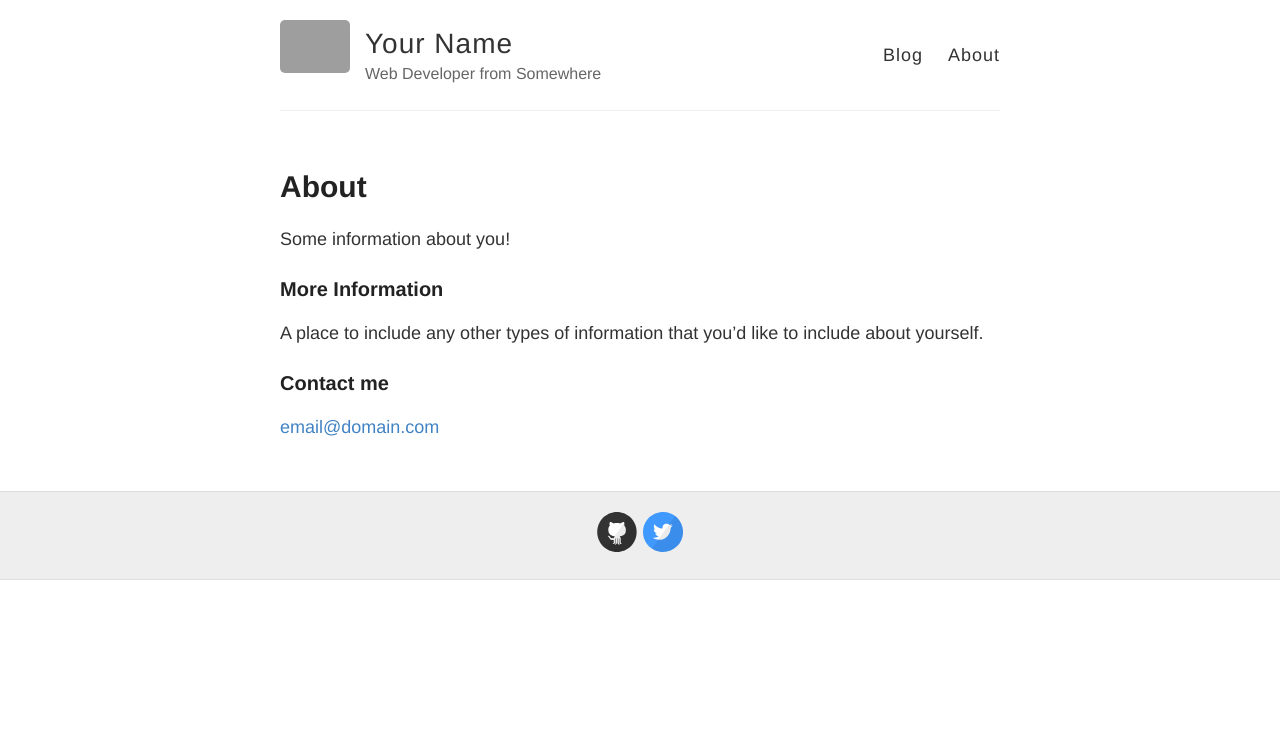
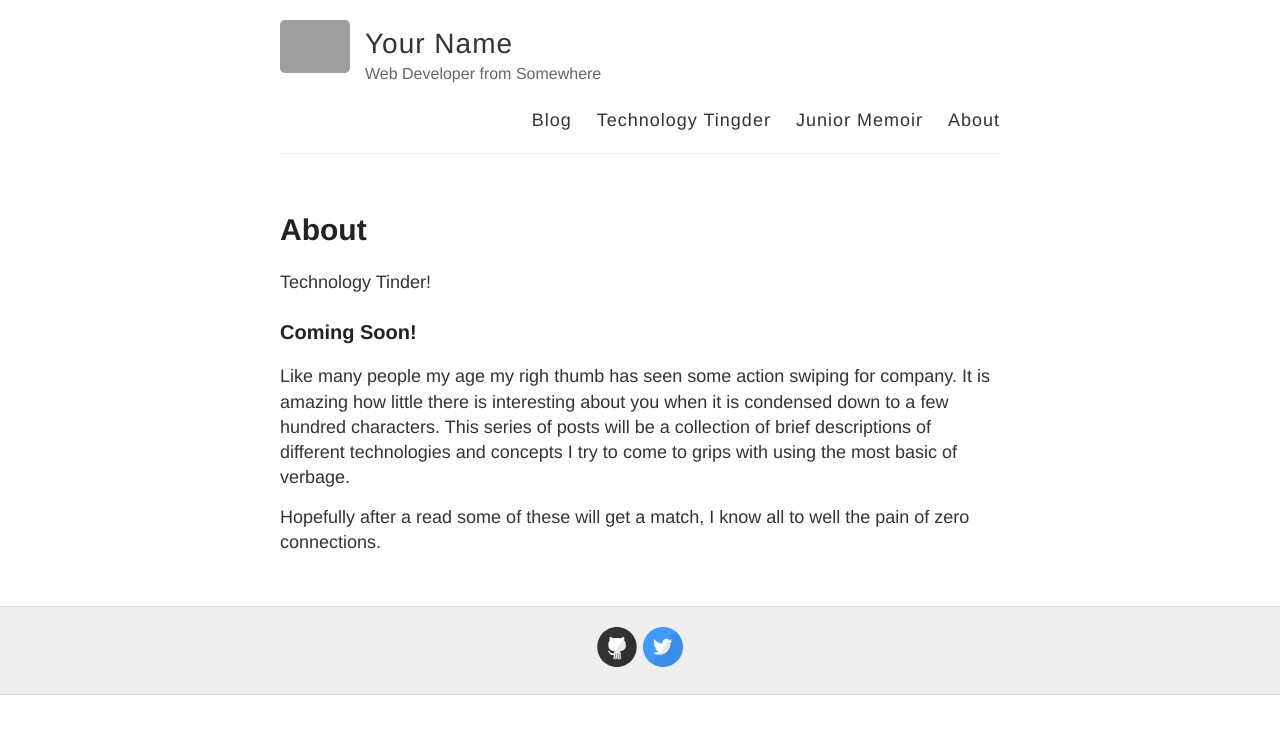
Before and after one commit to JoshuaHall1995/JoshuaHall1995.github.io, a Jekyll site: the page built from technologyTInder.md, in a window 1280 px wide. Shown: the top 734 px of the page. Built offline with Jekyll 4.4.1, drawn with Linux system fonts in a browser that asks for light colours; grey boxes are pictures that could not be loaded.

Commit message:
Add links to other pages

```diff
--- a/_layouts/default.html
+++ b/_layouts/default.html
@@ -28,6 +28,8 @@
 
           <nav>
             <a href="{{ site.baseurl }}/">Blog</a>
+            <a href="{{ site.baseurl }}/technologyTinder">Technology Tingder</a>
+            <a href="{{ site.baseurl }}/juniorMemoir">Junior Memoir</a>
             <a href="{{ site.baseurl }}/about">About</a>
           </nav>
         </header>
--- /dev/null
+++ b/technologyTInder.md
@@ -0,0 +1,14 @@
+---
+layout: page
+title: About
+permalink: /about/
+---
+
+Technology Tinder!
+### Coming Soon!
+
+Like many people my age my righ thumb has seen some action swiping for company. It is amazing how little there is interesting about you
+when it is condensed down to a few hundred characters. This series of posts will be a collection of brief descriptions of different
+technologies and concepts I try to come to grips with using the most basic of verbage.
+
+Hopefully after a read some of these will get a match, I know all to well the pain of zero connections.
```
Also changed, not shown: juniorMemoir.md (added, +14 -0 lines).
